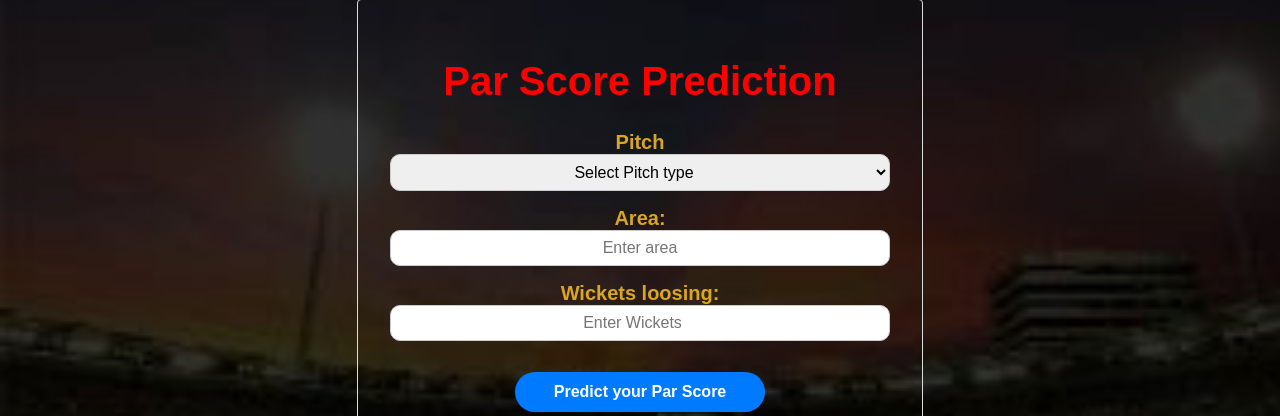
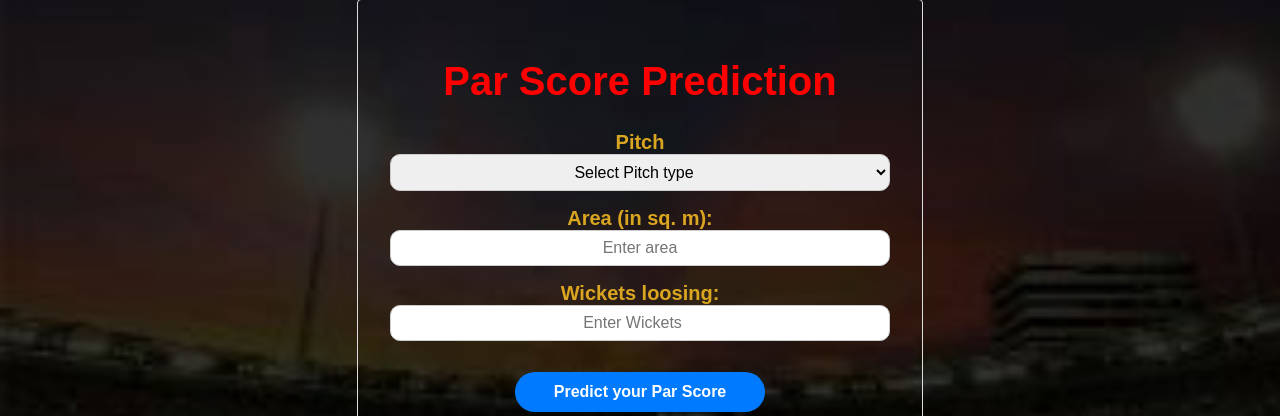
Before and after one commit to SomdeepSardar/ParScore, a Flask app: page / in a window 1280 px wide. Shown: the part 130-546 px from the top of the page. Run offline with Flask 3, Linux system fonts and the light colour scheme.

Commit message:
home_code updated

```diff
--- a/templates/home.html
+++ b/templates/home.html
@@ -122,7 +122,7 @@
         </div>
 
         <div class="mb-3">
-            <label class="form-label">Area: </label>
+            <label class="form-label">Area (in sq. m): </label>
             <input class="form-control" type="float" name="Area"
                 placeholder="Enter area" min='0' />
         </div>
```
